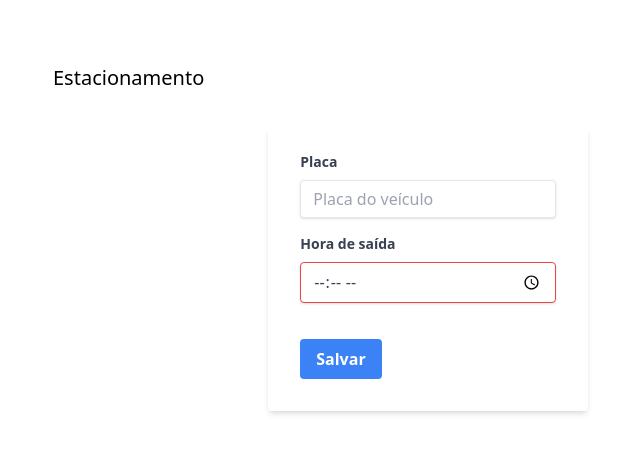
After one commit to TheNeoCarvalho/estacionamento, a PHP site: page /saida.php in a window 1280 px wide. The commit adds this page. Shown: the top 453 px of the page, without its empty margins (11-651 px from the left). Run offline with PHP 8.4, Linux system fonts and the light colour scheme; data that the repository does not hold is empty; some libraries are stand-ins or nearby versions.

Commit message:
Add pages

```diff
--- /dev/null
+++ b/saida.php
@@ -0,0 +1,44 @@
+<!DOCTYPE html>
+<html lang="en">
+<head>
+    <meta charset="UTF-8">
+    <meta name="viewport" content="width=device-width, initial-scale=1.0">
+    <title>Estacionamento</title>
+    <script src="https://cdn.tailwindcss.com"></script>
+</head>
+<body>
+<div class="container p-16 mx-auto h-16 flex" >
+    <h1 class="text-xl">Estacionamento</h1>
+    <div class="container p-16 mx-auto h-16 flex " >
+        <div class="w-full max-w-xs">
+        <form method="post" action="index.php" class="bg-white shadow-md rounded px-8 pt-6 pb-8 mb-4">
+            <div class="mb-4">
+            <label class="block text-gray-700 text-sm font-bold mb-2" for="placa">
+                Placa
+            </label>
+            <input class="shadow appearance-none border rounded w-full py-2 px-3 text-gray-700 leading-tight focus:outline-none focus:shadow-outline" id="placa" name="placa" type="text" pattern="[A-Z]{3}[0-9]{4}" placeholder="Placa do veículo">
+            </div>
+            <div class="mb-6">
+            <label class="block text-gray-700 text-sm font-bold mb-2" for="hora">
+                Hora de saída
+            </label>
+            <input name="hora_entrada" class="shadow appearance-none border border-red-500 rounded w-full py-2 px-3 text-gray-700 mb-3 leading-tight focus:outline-none focus:shadow-outline" id="hora_entrada" type="time" placeholder="Horário de entrada">     </div>
+            <div class="flex items-center justify-between">
+            <button type="submit" class="bg-blue-500 hover:bg-blue-700 text-white font-bold py-2 px-4 rounded focus:outline-none focus:shadow-outline" type="button">
+                Salvar
+            </button>
+            </div>
+        </form>
+        </div>
+        <div >
+            <?php
+
+                echo $_POST['placa'];
+                echo $_POST['hora_entrada'];
+
+            ?>
+        </div>
+    </div>
+</div>
+</body>
+</html>
```
Also changed, not shown: entrada.php (added, +44 -0 lines), index.php (+11 -2 lines).
